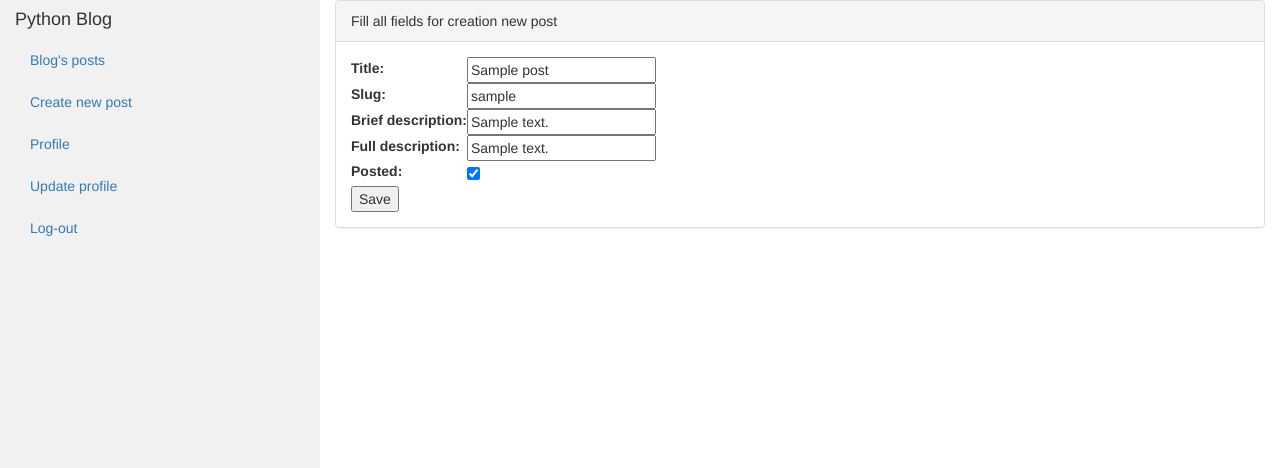
After one commit to kosmail3r/hillel_py, a Django app: page /blog/post-edit/1/ in a window 1280 px wide. The commit adds this page. Shown: the top 468 px of the page. Run offline with Django 3.2, Linux system fonts and the light colour scheme; a user stored in the database is signed in; tables that the repository leaves empty hold one stand-in row (values such as "Sample post"); some libraries are stand-ins or nearby versions.

Commit message:
add post edit

```diff
--- a/blog/urls.py
+++ b/blog/urls.py
@@ -9,5 +9,4 @@ urlpatterns = [
     path('accounts/', include('django.contrib.auth.urls')),
     path('accounts/register/', RegisterFormView.as_view(), name='registration'),
     path('accounts/profile/', UserEditView.as_view(), name="profile"),
-
 ]
--- a/task_blog/forms.py
+++ b/task_blog/forms.py
@@ -1,7 +1,7 @@
 from django import forms
 from django.contrib.auth import get_user_model
 from django.contrib.auth.forms import UserCreationForm
-from .models import Comment
+from .models import Comment, Post
 
 User = get_user_model()
 
@@ -22,3 +22,9 @@ class CommentForm(forms.ModelForm):
     class Meta:
         model = Comment
         fields = ['username', 'text']
+
+
+class PostForm(forms.ModelForm):
+    class Meta:
+        model = Post
+        fields = ['title', 'slug', 'brief_description', 'full_description', 'posted']
--- a/task_blog/urls.py
+++ b/task_blog/urls.py
@@ -3,9 +3,10 @@ from django.urls import path
 from . import views
 
 urlpatterns = [
-    path('', views.HomePageView.as_view(), name='index'),
+    path('', views.PostList.as_view(), name='index'),
     path('posts/', views.PostList.as_view(), name='post_list'),
     path('posts/<slug:slug>/', views.post_detail, name='post_detail'),
+    path('post-edit/<int:pk>/', views.post_edit, name='post_edit'),
     path('post-delete/<int:pk>/', views.post_delete, name='post_delete'),
     path('create_post/', views.PostCreate.as_view(), name='post_create'),
     path('user/<int:pk>/', views.user_detail, name='user_detail'),
--- a/task_blog/views.py
+++ b/task_blog/views.py
@@ -6,7 +6,7 @@ from django.urls import reverse, reverse_lazy
 from django.utils.text import slugify
 from django.views import generic
 
-from .forms import CommentForm, RegisterForm
+from .forms import CommentForm, RegisterForm, PostForm
 from .models import Comment, Post
 
 User = get_user_model()
@@ -68,6 +68,22 @@ class PostList(generic.ListView):
         return Post.objects.all().filter(posted=True).order_by('-id')
 
 
+def post_edit(request, pk):
+    post = get_object_or_404(Post, pk=pk, author_id=request.user.id)
+
+    if request.method == 'POST':
+        form = PostForm(request.POST, instance=post)
+        if form.is_valid():
+            form.save()
+            return HttpResponseRedirect(reverse('user_detail', args=(request.user.id,)))
+    else:
+        form = PostForm(instance=post)
+
+    context = {'form': form}
+
+    return render(request, 'blog/post_edit.html', context)
+
+
 def post_detail(request, slug):
     post = get_object_or_404(Post, slug=slug, posted=True)
     comments = Comment.objects.all().filter(post=post).order_by('-id')
@@ -80,8 +96,7 @@ def post_detail(request, slug):
             comm.text = form.cleaned_data['text']
             comm.post = post
             comm.save()
-            return HttpResponseRedirect(reverse('post_detail', args=(post.id,)))
-
+            return HttpResponseRedirect(reverse('post_detail', args=(post.slug,)))
     else:
         initial = {'username': request.user.username}
         form = CommentForm(initial=initial)
@@ -104,7 +119,7 @@ def post_delete(request, pk):
 
 
 def user_detail(request, pk):
-    user = get_object_or_404(User, pk=pk, is_staff=False)
+    user = get_object_or_404(User, pk=pk)
     posts = Post.objects.filter(author=user).filter(posted=True)
     self_posts = request.user.username == user.username
 
--- /dev/null
+++ b/templates/blog/post_edit.html
@@ -0,0 +1,30 @@
+{% extends "main.html" %}
+
+{% block side-menu %}
+    <li><a href="{% url 'post_list' %}">Blog's posts</a></li>
+    {% if request.user.is_authenticated %}
+        <li><a href="{% url 'post_create' %}">Create new post</a></li>
+        <li><a href="{% url 'user_detail' request.user.id %}">Profile</a></li>
+        <li><a href="{% url 'profile' %}">Update profile</a></li>
+        <li><a href="{% url 'logout' %}">Log-out</a></li>
+    {% else %}
+        <li><a href="{% url 'registration' %}">Registration</a></li>
+        <li><a href="{% url 'login' %}">Login</a></li>
+    {% endif %}
+{% endblock %}
+
+{% block content %}
+<div class="panel panel-default">
+  <div class="panel-heading">Fill all fields for creation new post</div>
+  <div class="panel-body">
+    <form method="post">
+        {% csrf_token %}
+        <table>
+          {{ form.as_table }}
+        </table>
+        <input type="submit" value="Save">
+    </form>
+  </div>
+</div>
+
+{% endblock %}
--- a/templates/blog/user_detail.html
+++ b/templates/blog/user_detail.html
@@ -32,7 +32,8 @@
     <li><h4>Title: <a href="{% url 'post_detail' post.slug %}">{{ post.title }}</a> </h4></li>
     <h5>Short description: {{ post.short_description }} </h5>
     {% if self_posts %}
-    <a href="{% url 'post_delete' post.id %}"> <button class="btn btn-xs btn-danger">Delete post</button></a>
+        <a href="{% url 'post_edit' post.id %}"> <button class="btn btn-xs btn-info">Edit post</button></a>
+        <a href="{% url 'post_delete' post.id %}"> <button class="btn btn-xs btn-danger">Delete post</button></a>
     {% endif %}
 {% empty %}
     <li>No posts yet.</li>
```
